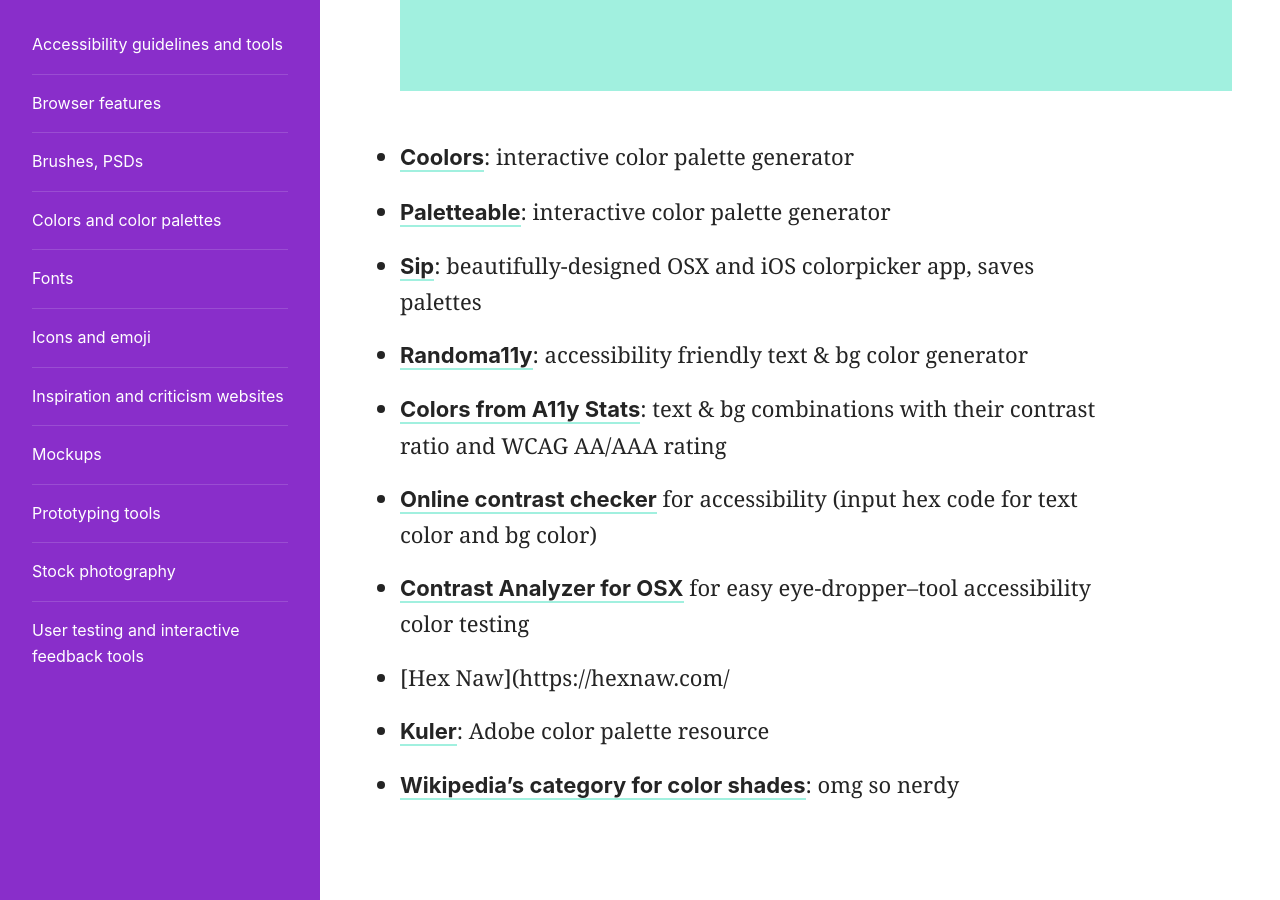
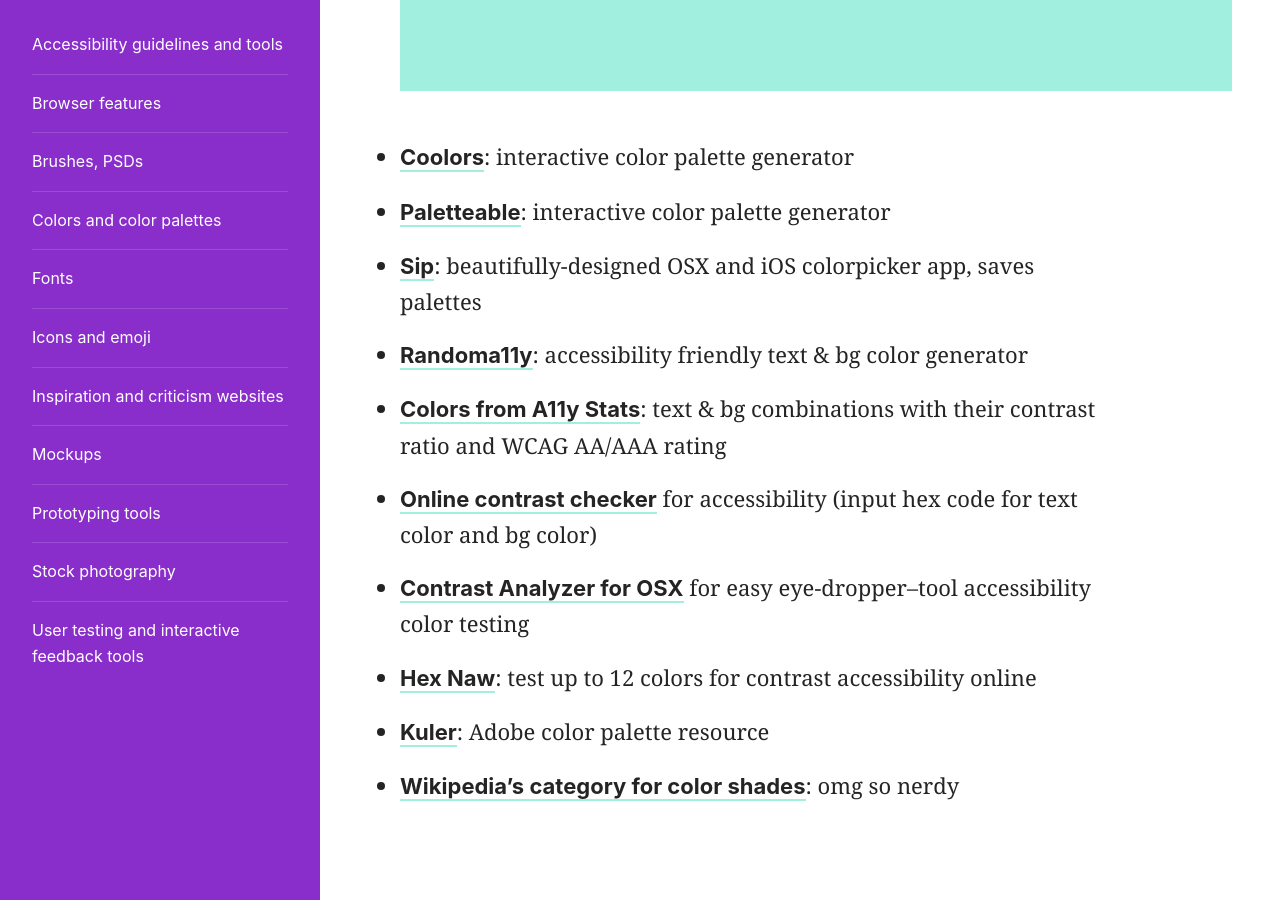
Before and after one commit to skullface/design-resources, a Jekyll site: the page built from _posts/2017-06-30-colors.md, in a window 1280 px wide and 900 px high, scrolled down 854 px. Built offline with Jekyll 4.4.1, drawn with Linux system fonts in a browser that asks for light colours.

Commit message:
editing Colors post

```diff
--- a/_posts/2017-06-30-colors.md
+++ b/_posts/2017-06-30-colors.md
@@ -10,6 +10,6 @@
 - [Colors from A11y Stats](http://clrs.cc/a11y/): text & bg combinations with their contrast ratio and WCAG AA/AAA rating
 - [Online contrast checker](http://webaim.org/resources/contrastchecker/) for accessibility (input hex code for text color and bg color)
 - [Contrast Analyzer for OSX](https://www.paciellogroup.com/resources/contrastanalyser/) for easy eye-dropper–tool accessibility color testing
-- [Hex Naw](https://hexnaw.com/
+- [Hex Naw](https://hexnaw.com/): test up to 12 colors for contrast accessibility online
 - [Kuler](https://color.adobe.com/create/color-wheel/): Adobe color palette resource
 - [Wikipedia’s category for color shades](https://en.wikipedia.org/wiki/Category:Shades_of_color_templates): omg so nerdy
```
